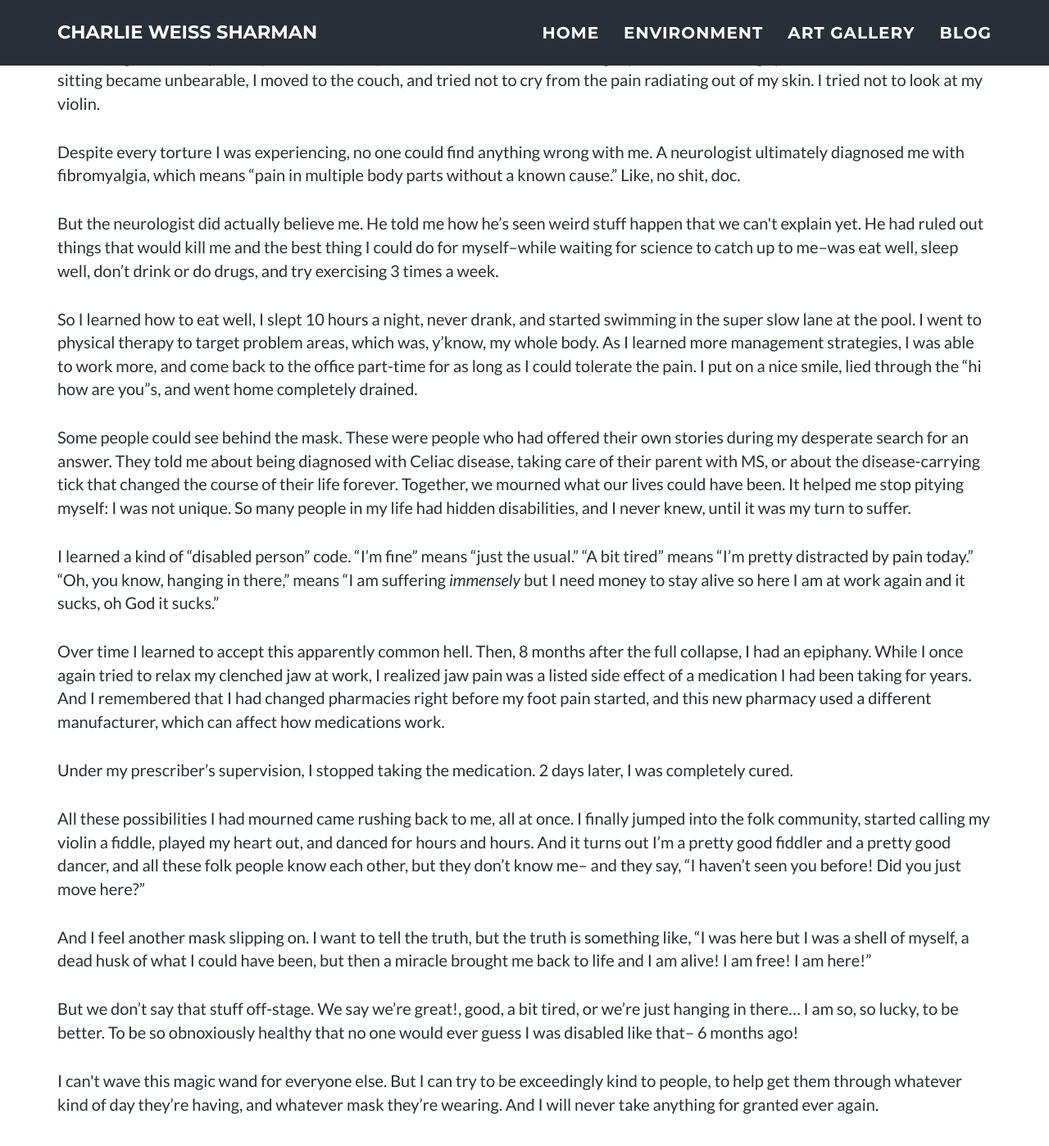
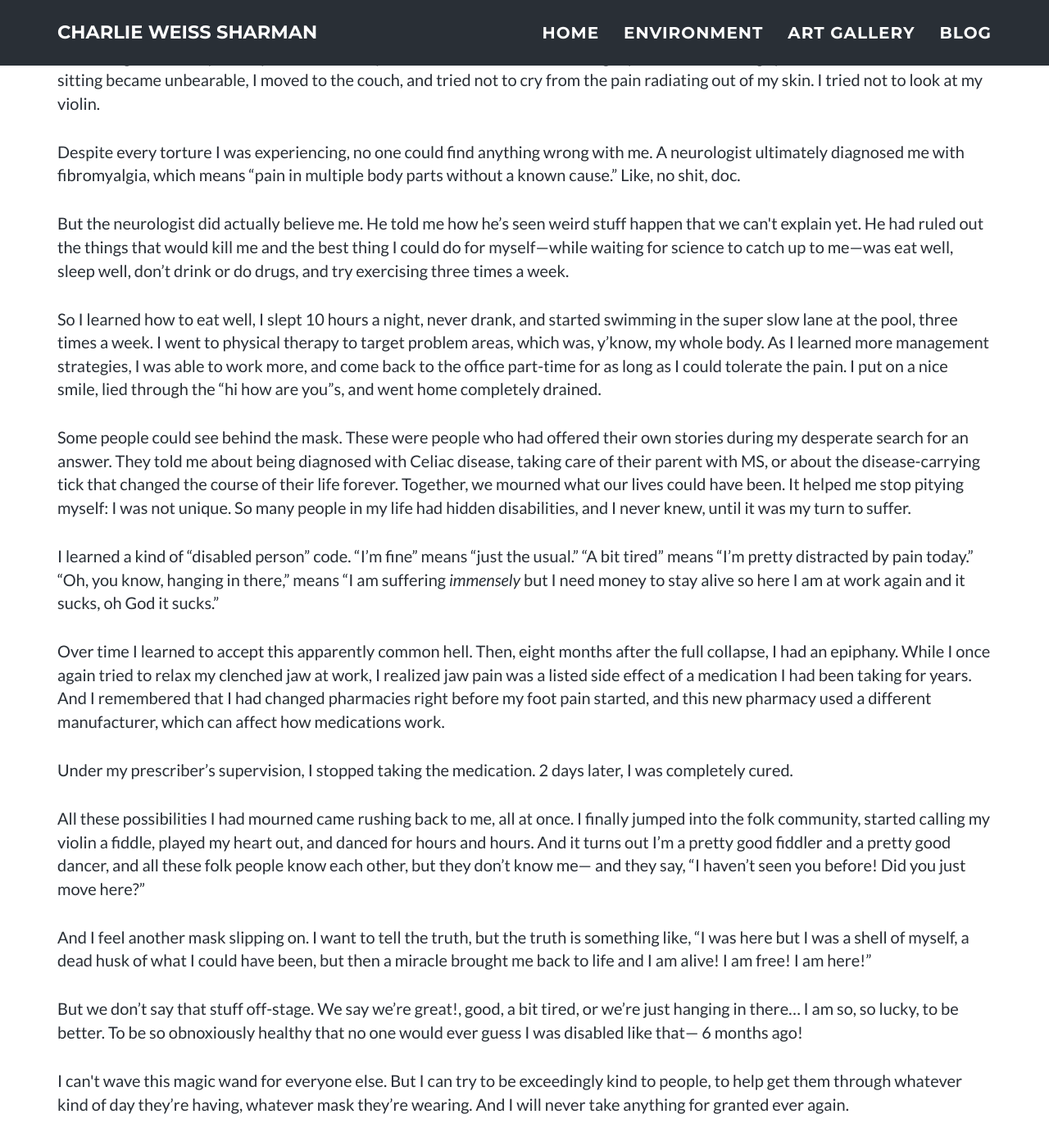
Before and after one commit to charlievweiss/charlievweiss.github.io, a Jekyll site: the page built from _posts/2025-10-20-The-Moth-StorySLAM:-Masks.md, in a window 1280 px wide and 1400 px high, scrolled down 1031 px. Shown: the whole window at 82% size. Built offline with Jekyll 4.4.1, drawn with Linux system fonts in a browser that asks for light colours; some of the changed text lies outside the part shown.

Commit message:
Update 2025-10-20-The-Moth-StorySLAM:-Masks.md

```diff
--- a/_posts/2025-10-20-The-Moth-StorySLAM:-Masks.md
+++ b/_posts/2025-10-20-The-Moth-StorySLAM:-Masks.md
@@ -42,11 +42,11 @@ Despite every torture I was experiencing, no one could find anything wrong with
 </p>
 
 <p style="padding: 0 0em 1em 0em;">
-But the neurologist did actually believe me. He told me how he’s seen weird stuff happen that we can't explain yet. He had ruled out things that would kill me and the best thing I could do for myself–while waiting for science to catch up to me–was eat well, sleep well, don’t drink or do drugs, and try exercising 3 times a week.
+But the neurologist did actually believe me. He told me how he’s seen weird stuff happen that we can't explain yet. He had ruled out the things that would kill me and the best thing I could do for myself—while waiting for science to catch up to me—was eat well, sleep well, don’t drink or do drugs, and try exercising three times a week.
 </p>
 
 <p style="padding: 0 0em 1em 0em;">
-So I learned how to eat well, I slept 10 hours a night, never drank, and started swimming in the super slow lane at the pool. I went to physical therapy to target problem areas, which was, y’know, my whole body. As I learned more management strategies, I was able to work more, and come back to the office part-time for as long as I could tolerate the pain. I put on a nice smile, lied through the “hi how are you”s, and went home completely drained.
+So I learned how to eat well, I slept 10 hours a night, never drank, and started swimming in the super slow lane at the pool, three times a week. I went to physical therapy to target problem areas, which was, y’know, my whole body. As I learned more management strategies, I was able to work more, and come back to the office part-time for as long as I could tolerate the pain. I put on a nice smile, lied through the “hi how are you”s, and went home completely drained.
 </p>
 
 <p style="padding: 0 0em 1em 0em;">
@@ -58,7 +58,7 @@ I learned a kind of “disabled person” code. “I’m fine” means “just t
 </p>
 
 <p style="padding: 0 0em 1em 0em;">
-Over time I learned to accept this apparently common hell. Then, 8 months after the full collapse, I had an epiphany. While I once again tried to relax my clenched jaw at work, I realized jaw pain was a listed side effect of a medication I had been taking for years. And I remembered that I had changed pharmacies right before my foot pain started, and this new pharmacy used a different manufacturer, which can affect how medications work.
+Over time I learned to accept this apparently common hell. Then, eight months after the full collapse, I had an epiphany. While I once again tried to relax my clenched jaw at work, I realized jaw pain was a listed side effect of a medication I had been taking for years. And I remembered that I had changed pharmacies right before my foot pain started, and this new pharmacy used a different manufacturer, which can affect how medications work.
 </p>
 
 <p style="padding: 0 0em 1em 0em;">
@@ -66,7 +66,7 @@ Under my prescriber’s supervision, I stopped taking the medication. 2 days lat
 </p>
 
 <p style="padding: 0 0em 1em 0em;">
-All these possibilities I had mourned came rushing back to me, all at once. I finally jumped into the folk community, started calling my violin a fiddle, played my heart out, and danced for hours and hours. And it turns out I’m a pretty good fiddler and a pretty good dancer, and all these folk people know each other, but they don’t know me– and they say, “I haven’t seen you before! Did you just move here?”
+All these possibilities I had mourned came rushing back to me, all at once. I finally jumped into the folk community, started calling my violin a fiddle, played my heart out, and danced for hours and hours. And it turns out I’m a pretty good fiddler and a pretty good dancer, and all these folk people know each other, but they don’t know me— and they say, “I haven’t seen you before! Did you just move here?”
 </p>
 
 <p style="padding: 0 0em 1em 0em;">
@@ -74,9 +74,9 @@ And I feel another mask slipping on. I want to tell the truth, but the truth is
 </p>
 
 <p style="padding: 0 0em 1em 0em;">
-But we don’t say that stuff off-stage. We say we’re great!, good, a bit tired, or we’re just hanging in there… I am so, so lucky, to be better. To be so obnoxiously healthy that no one would ever guess I was disabled like that– 6 months ago!
+But we don’t say that stuff off-stage. We say we’re great!, good, a bit tired, or we’re just hanging in there… I am so, so lucky, to be better. To be so obnoxiously healthy that no one would ever guess I was disabled like that— 6 months ago!
 </p>
 
 <p style="padding: 0 0em 1em 0em;">
-I can't wave this magic wand for everyone else. But I can try to be exceedingly kind to people, to help get them through whatever kind of day they’re having, and whatever mask they’re wearing. And I will never take anything for granted ever again.
+I can't wave this magic wand for everyone else. But I can try to be exceedingly kind to people, to help get them through whatever kind of day they’re having, whatever mask they’re wearing. And I will never take anything for granted ever again.
 </p>
```
Also changed, not shown: other parts of _posts/2025-10-20-The-Moth-StorySLAM:-Masks.md (+2 -2 lines).
